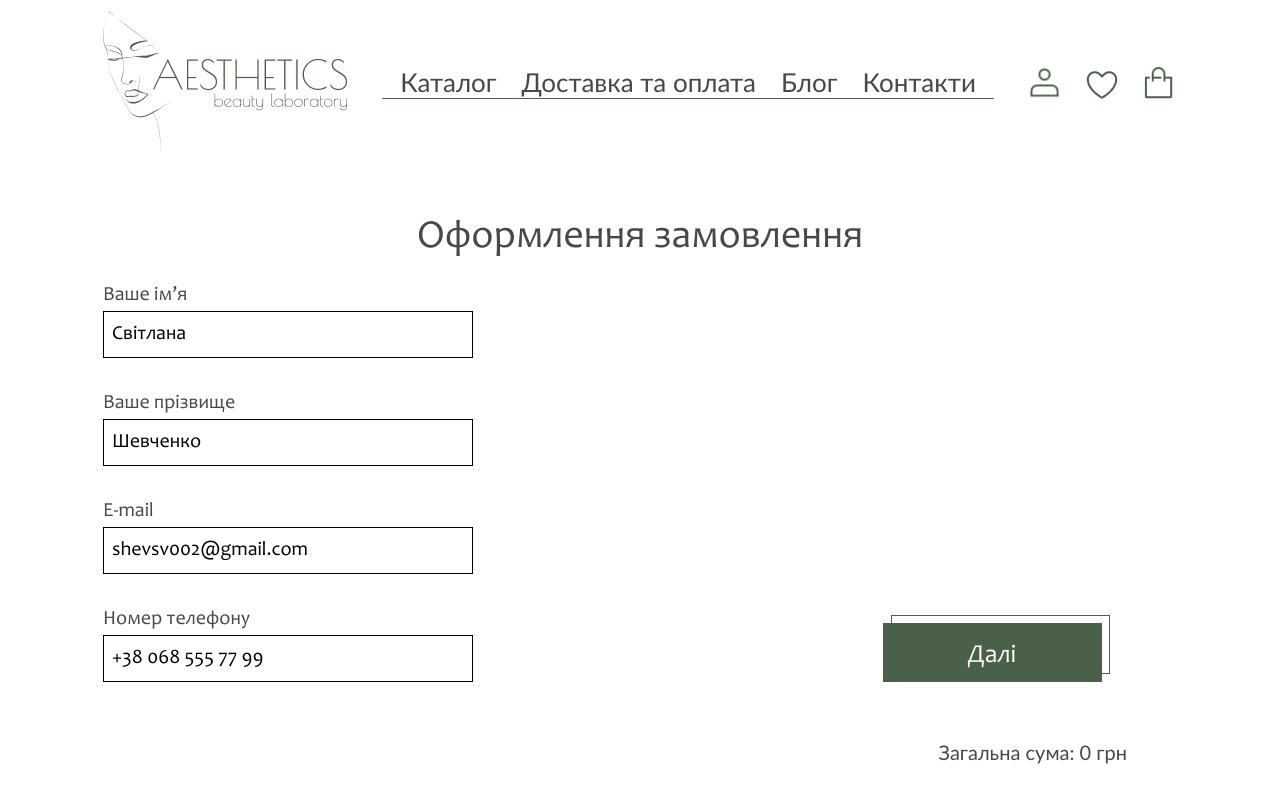
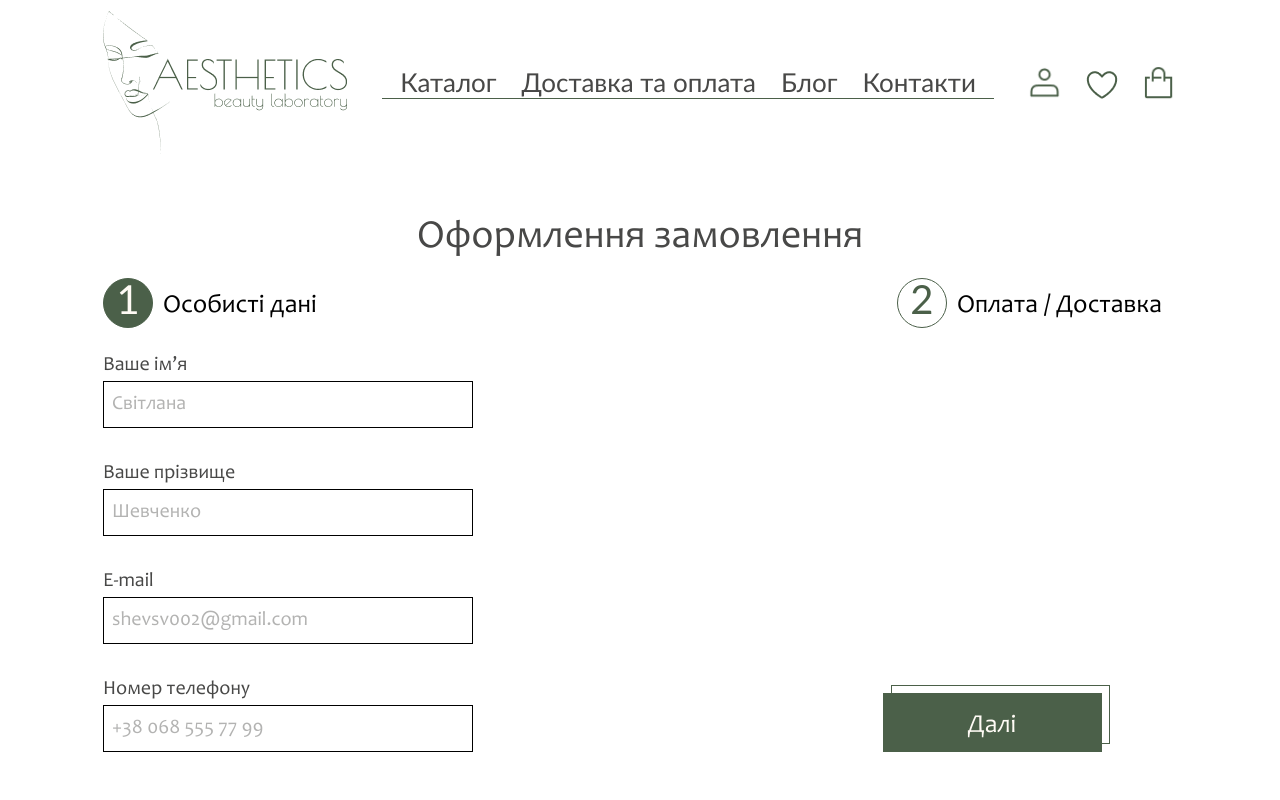
Before and after one commit to biryukov-m/aethetics, a React (Create React App) app: page /order in a window 1280 px wide. Shown: the top 800 px of the page. Built offline with nearby package versions, Linux system fonts and the light colour scheme.

Commit message:
feat: Add tabs mechanism to order page

```diff
--- a/src/modules/order/pages/Order.styled.ts
+++ b/src/modules/order/pages/Order.styled.ts
@@ -1,5 +1,5 @@
 import styled from 'styled-components';
-import { COLORS, MEDIA } from '../../theme';
+import { COLORS, FONTS, MEDIA } from '../../theme';
 
 export const Header = styled.h3`
   text-align: center;
@@ -16,3 +16,39 @@ export const Header = styled.h3`
     margin: 30px auto 45px;
   }
 `;
+export const Tabs = styled.div`
+  display: flex;
+  justify-content: space-between;
+  margin-bottom: 20px;
+`;
+export const Tab = styled.div`
+  display: flex;
+  align-items: center;
+  gap: 10px;
+  cursor: pointer;
+  &:nth-last-of-type(1) {
+    margin-right: 15px;
+  }
+  span {
+    color: ${COLORS.black};
+    font-size: ${FONTS.SIZES.l};
+    font-family: ${FONTS.FAMILIES.normal};
+  }
+`;
+export const Counter = styled.div`
+  border-radius: 50%;
+  width: 50px;
+  height: 50px;
+  font-family: ${FONTS.FAMILIES.normal};
+  font-size: ${FONTS.SIZES.xl};
+  font-weight: ${FONTS.WEIGHTS.normal};
+  background-color: ${COLORS.white};
+  color: ${COLORS.accent};
+  border: 1px solid ${COLORS.accent};
+  text-align: center;
+  vertical-align: middle;
+  &.active {
+    background-color: ${COLORS.accent};
+    color: ${COLORS.creamy};
+  }
+`;
--- a/src/modules/order/pages/Order.tsx
+++ b/src/modules/order/pages/Order.tsx
@@ -1,18 +1,37 @@
-import React from 'react';
+import React, { useState } from 'react';
 import * as Styled from './Order.styled';
 import { OrderBasket } from '../components/OrderBasket/OrderBasket';
 import { OrderPersonalData } from '../components/OrderPersonalData/OrderPersonalData';
 
+type TabName = 'PERSONAL_DATA' | 'PAYMENT_AND_DELIVERY';
+
 const Order: React.FC = () => {
-  // eslint-disable-next-line no-console
-  console.log();
+  const [activeTab, setActiveTab] = useState<TabName>('PERSONAL_DATA');
+  const handleTabClick = (e: React.MouseEvent, name: TabName) => {
+    setActiveTab(name);
+  };
 
   return (
     <section className="order">
       <div className="layout">
         <Styled.Header>Оформлення замовлення</Styled.Header>
-        <OrderPersonalData />
-        {/* <OrderPaymentAndDelivery /> */}
+        <Styled.Tabs>
+          <Styled.Tab onClick={(e) => handleTabClick(e, 'PERSONAL_DATA')}>
+            <Styled.Counter className={activeTab === 'PERSONAL_DATA' ? 'active' : ''}>
+              1
+            </Styled.Counter>
+            <span>Особисті дані</span>
+          </Styled.Tab>
+          <Styled.Tab onClick={(e) => handleTabClick(e, 'PAYMENT_AND_DELIVERY')}>
+            <Styled.Counter className={activeTab === 'PAYMENT_AND_DELIVERY' ? 'active' : ''}>
+              2
+            </Styled.Counter>
+            <span>Оплата / Доставка</span>
+          </Styled.Tab>
+        </Styled.Tabs>
+        {activeTab === 'PERSONAL_DATA' && <OrderPersonalData />}
+        {/* {activeTab === 'PAYMENY_AND_DELIVERY' && <OrderPaymentAndDelivery />} */}
+        {activeTab === 'PAYMENT_AND_DELIVERY' && '<OrderPaymentAndDelivery />'}
         <OrderBasket />
       </div>
     </section>
--- a/src/modules/theme/colors.const.ts
+++ b/src/modules/theme/colors.const.ts
@@ -2,6 +2,7 @@ export const COLORS = {
   creamy: '#fffbf5',
   accent: '#4b6049',
   text: '#484847',
+  grey_text: '#b3b3b2',
   white: '#ffffff',
   black: '#000000'
 };
```
